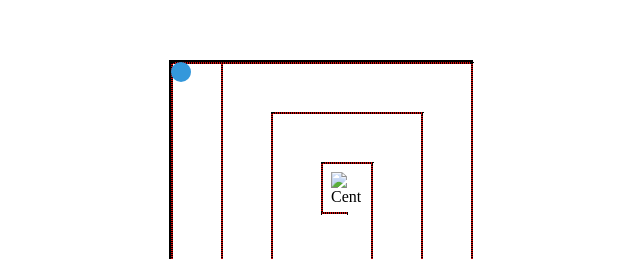
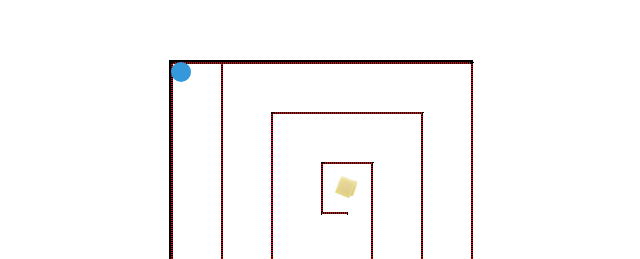
Before and after one commit to alxsbk/website, a plain HTML site: page index.html in a window 1280 px wide. Shown: the part 188-447 px from the top of the page, 319-959 px from the left. Drawn offline with Linux system fonts and the light colour scheme.

Commit message:
Update index.html

```diff
--- a/index.html
+++ b/index.html
@@ -27,7 +27,7 @@
         <div class="wall" style="top: 0px; left: 300px; height: 300px; border: 1px dotted #000;"></div>
         <div class="wall" style="top: 300px; left: 0px; width: 300px; border: 1px dotted #000;"></div>
 
-        <img id="centerImage" class="center-image" src="Users/user/Desktop/hemsida/center_image.png" alt="Center Image">
+        <img id="centerImage" class="center-image" src="center_image.png" alt="Center Image">
 
         <!-- Player ball -->
         <div id="player"></div>
```
